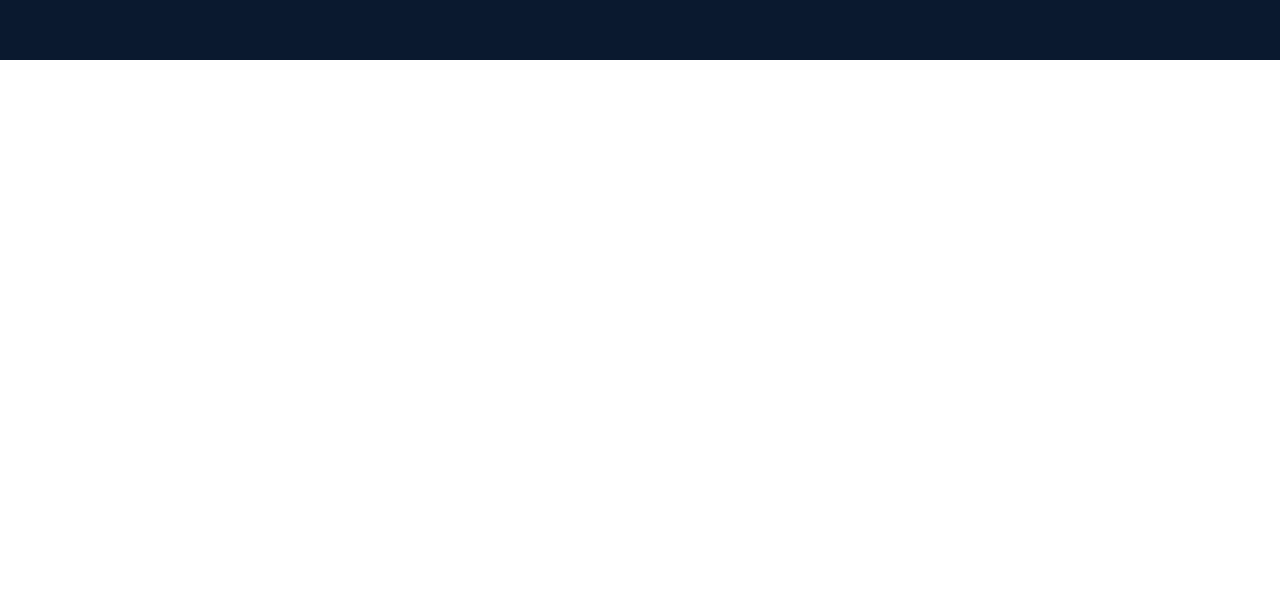
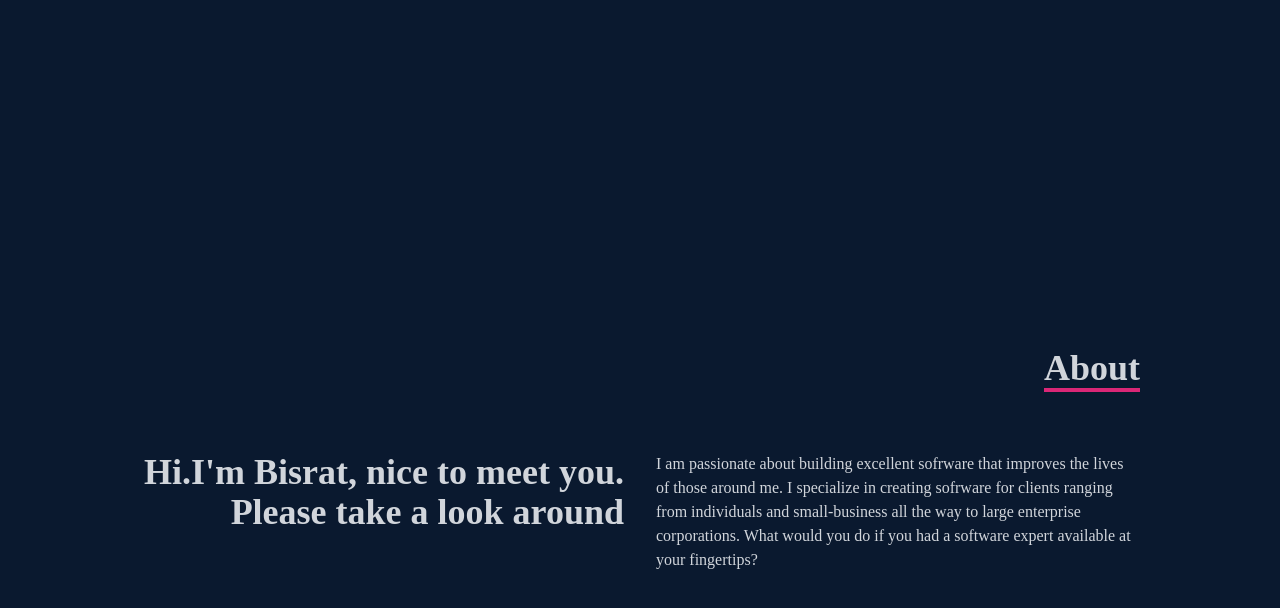
Before and after one commit to Hellobisrat/Portfolio-new, a React (Create React App) app in the folder portfolio/: page / in a window 1280 px wide. Shown: the part 740-1348 px from the top of the page. Before the commit the page ends 800 px from the top, so only its background shows below. Built offline with nearby package versions, Linux system fonts and the light colour scheme.

Commit message:
About component completed

```diff
--- a/portfolio/src/App.js
+++ b/portfolio/src/App.js
@@ -1,3 +1,4 @@
+import About from "./components/About";
 import Home from "./components/Home";
 import Navbar from "./components/Navbar";
 
@@ -8,6 +9,7 @@
     <div >
      <Navbar/>
      <Home/>
+     <About/>
     </div>
   );
 }
--- /dev/null
+++ b/portfolio/src/components/About.jsx
@@ -0,0 +1,34 @@
+import React from "react";
+
+const About = ()=>{
+  return (
+    <div name='about' className="w-full h-screen  bg-[#0a192f] text-gray-300">
+        <div className="flex flex-col justify-center items-center w-full h-full">
+          <div className="max-w-[1000px] w-full  grid grid-col-2 gap-8">
+             <div className="sm:text-right pb-8 pl-4">
+                <p className="text-4xl font-bold inline border-b-4 border-pink-600">About</p>
+             </div>
+             <div></div>
+          </div>
+          <div className="max-w-[1000px] w-full grid sm:grid-cols-2 gap-8">
+            <div className="sm:text-right text-4xl font-bold">
+              <p>Hi.I'm Bisrat, nice to meet you. Please take a look around</p>
+            </div>
+            <div>
+              <p>
+                I am passionate about building excellent sofrware that improves
+                the lives of those around me. I specialize in creating sofrware
+                for clients ranging from individuals and small-business all the way to
+                large enterprise corporations. What would you do
+                if you had a software expert available at your fingertips?
+
+              </p>
+            </div>
+          </div>
+        </div>
+
+    </div>
+  )
+}
+
+export default About
```
